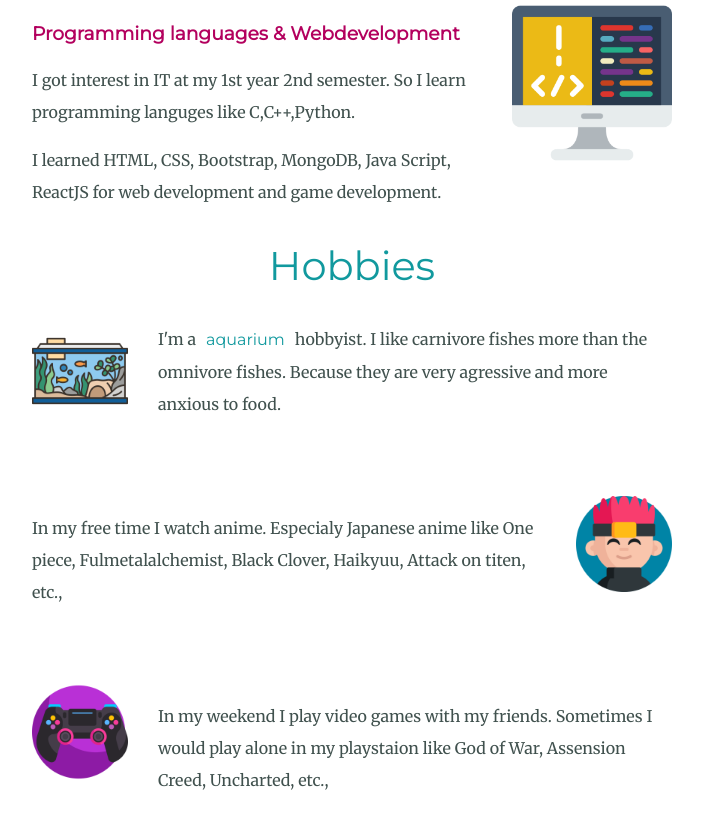
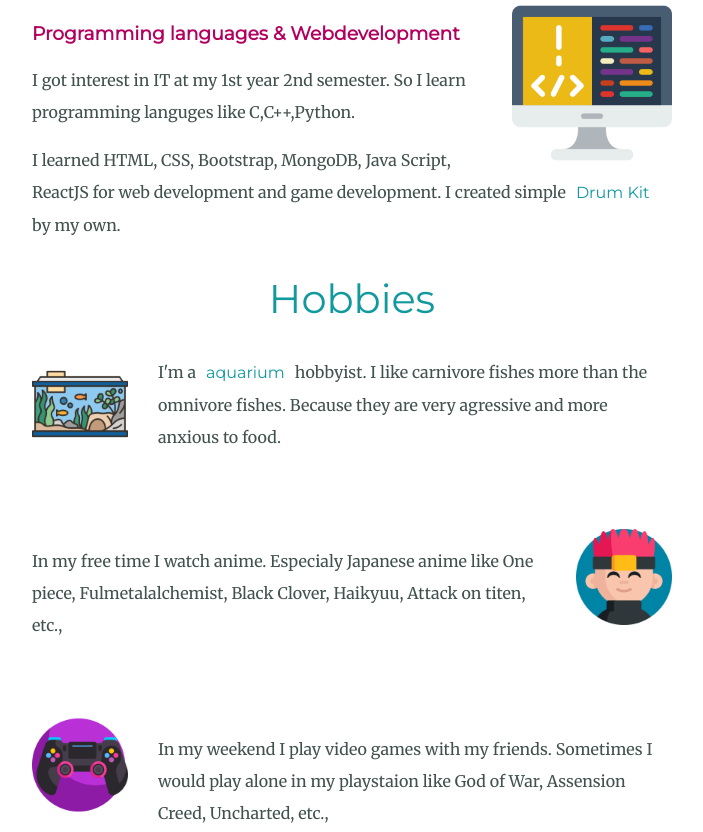
Before and after one commit to NAVEEN3280/aboutme, a plain HTML site: page index.html in a window 1280 px wide. Shown: the part 1884-2716 px from the top of the page, without its empty margins (288-991 px from the left). Drawn offline with Linux system fonts and the light colour scheme.

Commit message:
Update index.html

```diff
--- a/index.html
+++ b/index.html
@@ -40,7 +40,8 @@
     <img class="skill-img2" src="images\coding.png" alt="Designing-img">
     <h3>Programming languages & Webdevelopment</h3>
     <p>I got interest in IT at my 1st year 2nd semester. So I learn programming languges like C,C++,Python. </p>
-    <p>I learned HTML, CSS, Bootstrap, MongoDB, Java Script, ReactJS  for web development and game development.</p>
+    <p>I learned HTML, CSS, Bootstrap, MongoDB, Java Script, ReactJS  for web development and game development.
+        I created simple<a href="https://naveen3280.github.io/drumkit/">Drum Kit</a> by my own.</p>
     <h2>Hobbies</h2>
     <img class="aquarium" src="images\fish-tank.png" alt="aquarium tank">
       <p>I'm a<a href="https://en.wikipedia.org/wiki/Aquarium">aquarium</a>hobbyist. I like carnivore fishes more than the omnivore fishes. Because they are very agressive and more anxious to food.</p>
@@ -69,7 +70,7 @@
 <div class="contact-me">
   <h2>Get In Touch</h2>
   <h3>If you love fishes and anime as much as I do</h3>
-  <p>Love Anime and fishes as much as I do? Lets talk about how awesome they are!</p>
+  <p>Do you Love Anime and aquarium fishes as much as I do? Lets talk about how awesome they are! while we programe together.</p>
   <br>
   <a class="btn" href="mailto:murugesannaveen357@gmail.com">CONTACT ME</a>
 </div>
```
